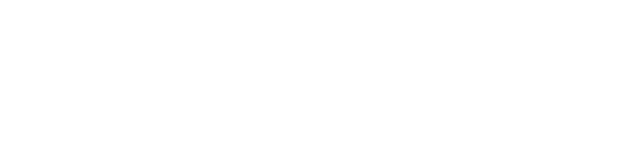
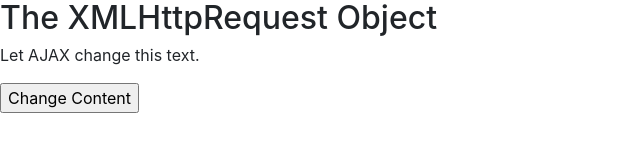
Before and after one commit to ximmus/login, a plain HTML site: page index.html in a window 1280 px wide. Shown: the whole page, without its empty margins (0-640 px from the left). Drawn offline with Linux system fonts and the light colour scheme.

Commit message:
setting up xml request

```diff
--- a/index.html
+++ b/index.html
@@ -3,7 +3,7 @@
     <head>
         <meta charset="utf-8">
         <meta http-equiv="X-UA-Compatible" content="IE=edge,chrome=1">
-        <title>Project Name</title>
+        <title>Login</title>
         <meta name="description" content="">
         <meta name="viewport" content="width=device-width, initial-scale=1">
         <link rel="apple-touch-icon" href="apple-touch-icon.png">
@@ -11,5 +11,10 @@
         <script src="main.js" defer></script>
     </head>
     <body>
+      <h2>The XMLHttpRequest Object</h2>
+
+      <p id="demo">Let AJAX change this text.</p>
+
+      <button type="button" onclick="loadDoc()">Change Content</button>
     </body>
 </html>
--- a/main.js
+++ b/main.js
@@ -1 +1,17 @@
-console.log("It's ALIVE!!");
+function loadDoc() {
+
+	var xhttp = new XMLHttpRequest();
+
+	xhttp.onreadystatechange = function() {
+
+		if (this.readyState == 4 && this.status == 200) {
+
+			document.getElementById("demo").innerHTML = this.responseText;
+
+		}
+	};
+
+	xhttp.open("GET", "ajax_info.txt", true);
+	xhttp.send();
+
+}
```
Also changed, not shown: ajax_info.txt (added).
